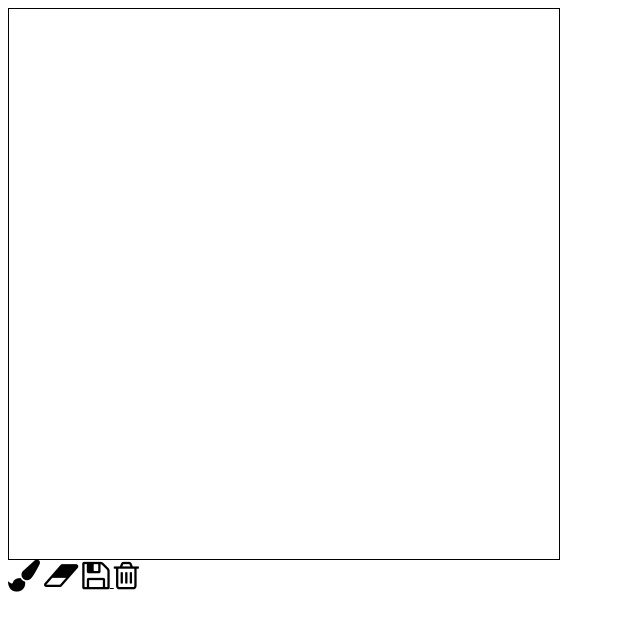
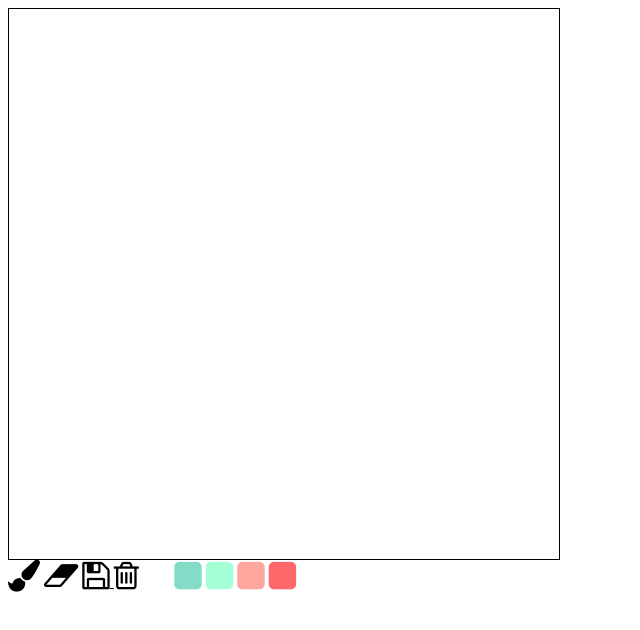
Before and after one commit to luongs/canvas-palette, a plain HTML site: page index.html in a window 1280 px wide. Shown: the whole page, without its empty margins (0-640 px from the left). Drawn offline with Linux system fonts and the light colour scheme.

Commit message:
Implement color legend

```diff
--- a/index.html
+++ b/index.html
@@ -18,6 +18,16 @@
     <i class="fa fa-floppy-o" id="saveButton"></i>
   </a>
   <i class="fa fa-trash-o" id="clearButton"></i>
+  <span id="colorSquares">
+    <i class="fa fa-square" id="colorSquare0" title="">  </i>
+    <i class="fa fa-square" id="colorSquare1" title="">  </i>
+    <i class="fa fa-square" id="colorSquare2" title="">  </i>
+    <i class="fa fa-square" id="colorSquare3" title="">  </i>
+    <i class="fa fa-square" id="colorSquare4" title="">  </i>
+    <i class="fa fa-square" id="colorSquare5" title="">  </i>
+    <i class="fa fa-square" id="colorSquare6" title="">  </i>
+    <i class="fa fa-square" id="colorSquare7" title="">  </i>
+  </span>
 </div>
 </body>
 </html>
--- a/palette.js
+++ b/palette.js
@@ -43,11 +43,14 @@ canvas.onmouseleave = function( e ){
 let ccArrayIndex = 0; // index for clickColorArray
 let colorArray = [];
 
+// Functions called on startup
 colorArray = initColorArray(colorArray);
+fillColorSquares(colorArray, ccArrayIndex);
 
 colorButton.onclick = function ( e ){
   ccArrayIndex = incrementArrayIndex(ccArrayIndex, colorArray);
   isEraser = false;
+  fillColorSquares(colorArray, ccArrayIndex);
 };
 
 eraserButton.onclick = function( e ){
@@ -69,9 +72,6 @@ let clickX = new Array();
 let clickY = new Array();
 let clickDrag = new Array();
 let clickColor = new Array();
-
-//TODO:
-//      Display color combos on the side
 
 function addClick(x, y, dragging, isEraser){
   let color = '';
@@ -107,6 +107,26 @@ function initColorArray(colorArray){
 
   colorArray.push(['#d4dfe6', '#8ec0e4', '#cadbe9', '#6aafe6']);
   return colorArray;
+}
+
+
+function fillColorSquares(colorArray, index){
+  let MAX_SQUARES = 8;
+  let WHITE = "#ffffff";
+  let arrSize = colorArray[index].length;
+  let curColor = WHITE;
+
+  for (let i=0; i<MAX_SQUARES; i++){
+    if (i<arrSize){
+      curColor = colorArray[index][i];
+      document.getElementById("colorSquare"+i).style.color = curColor;
+      document.getElementById("colorSquare"+i).title = curColor;
+    }
+    else{
+      document.getElementById("colorSquare"+i).style.color = WHITE;
+      document.getElementById("colorSquare"+i).title = WHITE;
+    }
+  }
 }
 
 // implement circular array
```
